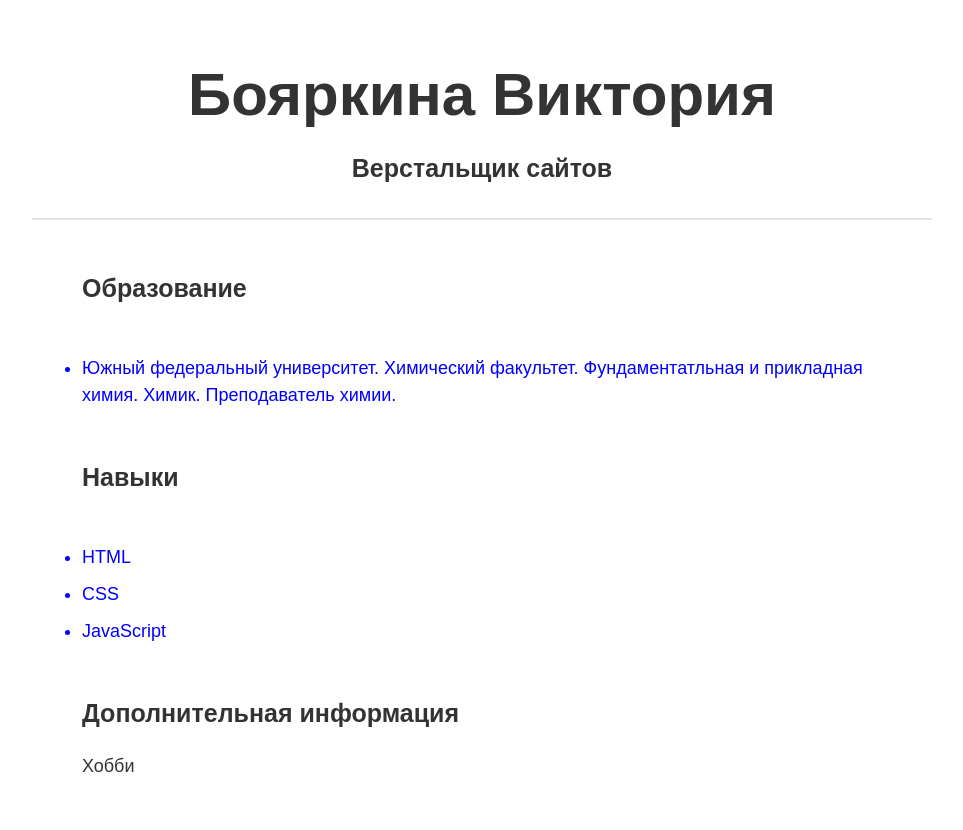
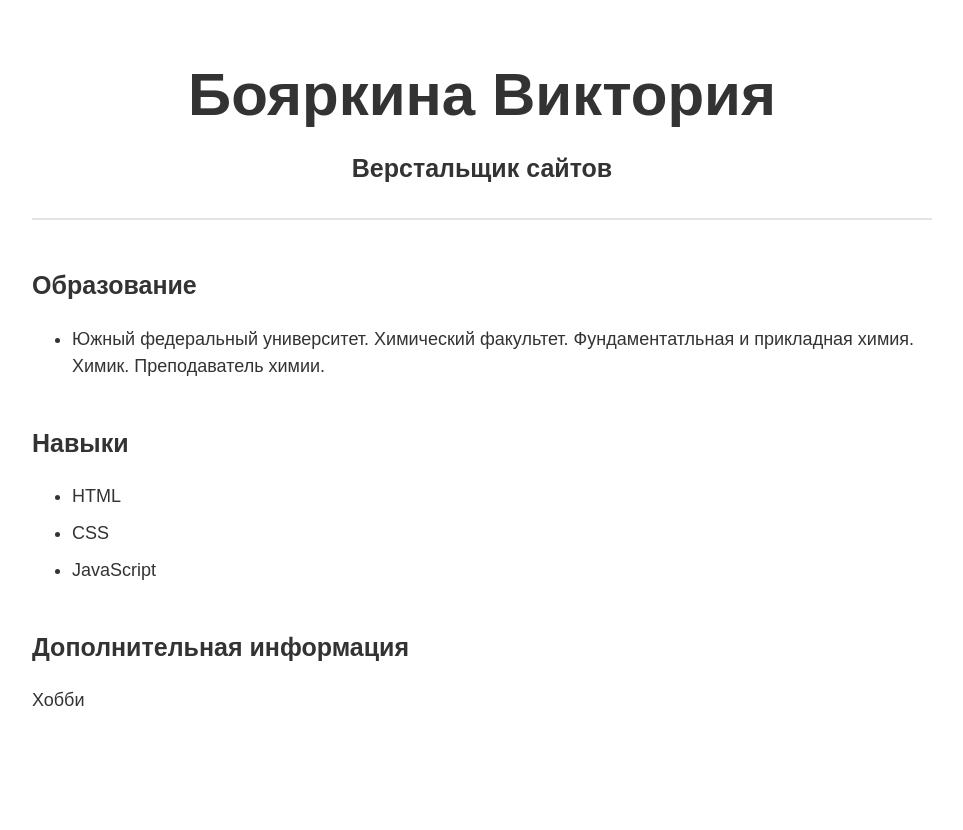
Before and after one commit to VictoriaBoyarkina/VictoriaBoyarkina.github.io, a PHP site: page / in a window 1280 px wide. Shown: the whole page, without its empty margins (158-1121 px from the left). After the commit the page ends 706 px from the top, so only its background shows below. Run offline with PHP 8.4, Linux system fonts and the light colour scheme.

Commit message:
Update main.css

```diff
--- a/main.css
+++ b/main.css
@@ -22,6 +22,7 @@ h2 {
 }
 
 section {
+	display: inline;
 	margin: 50px 0 50px 0;
 	padding: 0 50px 0 50px;
 }
@@ -34,7 +35,6 @@ section h2 {
 }
 
 li {
-	color: blue;
 	margin-bottom: 10px;
 }
 
@@ -42,7 +42,3 @@ main {
 	width: 900px;
 	margin: auto;
 }
-
-ul {
-	display: inline;
-}
```
